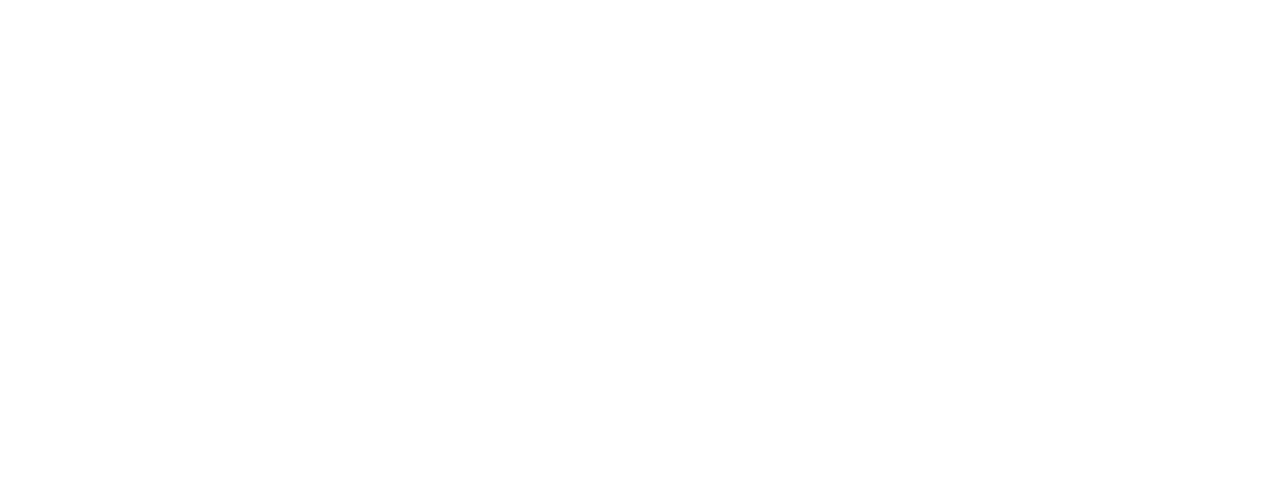
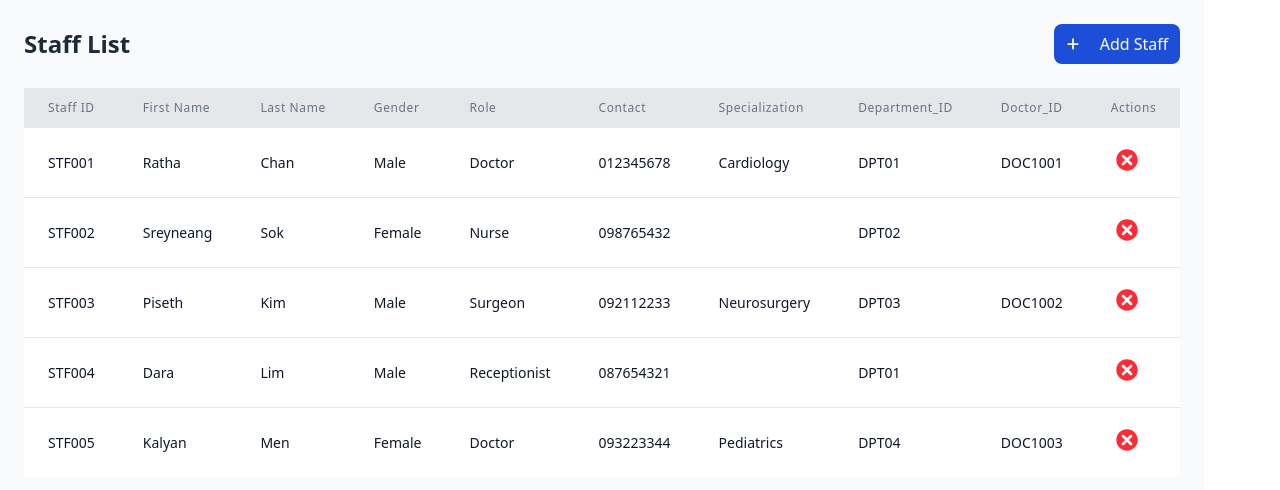
Before and after one commit to PunleuTY/Hospital-Management-System-Project, a React (Vite) app in the folder frontend/: page /staff in a window 1280 px wide. Before the commit this address had no page. Shown: the top 490 px of the page. Built offline with nearby package versions, Linux system fonts and the light colour scheme.

Commit message:
Staff Done

```diff
--- a/frontend/src/App.jsx
+++ b/frontend/src/App.jsx
@@ -9,6 +9,7 @@
 import Appointment from "./components/Appointment.jsx";
 import Billing from "./components/Billing.jsx";
 import Dashboard from "./components/Dashboard.jsx";
+import Staff from "./components/Staff.jsx";
 // import Staff from "./components/Staff.jsx";
 import Login from "./components/Login.jsx";
 
@@ -34,7 +35,8 @@
         <Route path="/" element={<Login />} />
         <Route path="/dashboard/*" element={<DashboardWithLayout />} />
         <Route path="/appointment" element={<Appointment />} />
-        <Route path="/billing" element={<Billing />} />
+        <Route path="/billing" element={<Billing />} />\
+        <Route path="/staff" element={<Staff />} />
       </Routes>
     </Router>
   );
@@ -51,10 +53,11 @@
         <Routes>
           <Route path="/" element={<Dashboard />} />
           <Route path="/appointments" element={<Appointment />} />
-          {/* <Route path="/staff" element={<Staff />} /> */}
+          <Route path="/staff" element={<Staff />} />
           {/* Add more routes as needed */}
         </Routes>
       </div>
     </>
+
   );
 }
--- a/frontend/src/components/Billing.jsx
+++ b/frontend/src/components/Billing.jsx
@@ -83,7 +83,7 @@
 
 
     const handleStatusChange = (billId, newStatus) => {
-    setBills((prev) => prev.map((bill) => (bill.id === billId ? { ...bill, status: newStatus } : bill)))
+        setBills((prev) => prev.map((bill) => (bill.id === billId ? { ...bill, status: newStatus } : bill)))
     }
 
     const handleDeleteBill = (billId) => {
@@ -166,6 +166,7 @@
                                             <Dropdown
                                                 options={["pending","paid","unpaid"]}
                                                 defaultLabel='Select Status'
+                                                value={bill.status}
                                                 onSelect={(value) => handleStatusChange(bill.id, value)}
 
                                             />
--- a/frontend/src/components/Common/Table.jsx
+++ b/frontend/src/components/Common/Table.jsx
@@ -15,7 +15,7 @@
 }
 
 const TableRow = ({ children, className = "" }) => {
-  return <tr className={`hover:bg-gray-50 ${className}`}>{children}</tr>
+  return <tr className={`hover:bg-gray-100 ${className}`}>{children}</tr>
 }
 
 const TableHead = ({ children, className = "" }) => {
--- a/frontend/src/components/Form/addStaff.jsx
+++ b/frontend/src/components/Form/addStaff.jsx
@@ -5,13 +5,13 @@
 import Label from '../Common/Label';
 import Input from '../Common/Input';
 import { Card, CardHeader, CardContent } from '../Common/Card';
-
+import {motion} from 'framer-motion'
 //Icons
 import { MdOutlineGroups } from "react-icons/md";
 import { GiNetworkBars } from "react-icons/gi";
 import { FaRegUser } from "react-icons/fa";
 
-export default function AddStaff() {
+export default function AddStaff({ onClose, onAddStaff }) {
     const [formData, setFormData] = useState({
         first_name: "",
         last_name: "",
@@ -19,13 +19,25 @@
         role: "",
         contact: "",
         specialization: "",
-        departmentID: "",
-        doctorID: "",
+        department_id: "",
+        doctor_id: "",
     });
 
-    const handlesubmit = () => {
+    const handlesubmit = (e) => {
         e.preventDefault();
-        alert("Staff add sucessfully")
+        const newStaff = {
+            staff_id: `STE${Math.floor(Math.random() * 1000)}`,
+            first_name: formData.first_name,
+            last_name: formData.last_name,
+            gender: formData.gender,
+            role: formData.role,
+            contact: formData.contact,
+            specialization: formData.specialization,
+            department_id: formData.department_id,
+            doctor_id: formData.doctor_id,
+        };
+        if(onAddStaff) onAddStaff(newStaff);
+        if(onClose) onClose();
     };
 
     const handleInputChange = (field, value) => {
@@ -49,6 +61,8 @@
                     <CardContent>
                         <form onSubmit={handlesubmit} className="space-y-6">
                             {/*Staff Information*/}
+                            <motion.div initial={{ opacity: 0, y: 20 }} animate={{ opacity: 1, y: 0 }} transition={{ delay: 0.1, duration: 0.3 }}>
+                                <div className="space-y-4">
                                     <div>
                                         <div className='flex items-center gap-2'>
                                             <FaRegUser className='text-l text-blue-500' />
@@ -81,16 +95,16 @@
                                                 <Dropdown
                                                     options={["Male","Female"]}
                                                     defaultLabel="Select your Gender"
-                                            value={formData.first_name}
-                                            onSelect={(value) => handleInputChange("Gender", value)}  />
+                                                    value={formData.gender}
+                                                    onSelect={(value) => handleInputChange("gender", value)}  />
                                             </div>
 
                                             <div>
                                                 <Label required>Contact Number</Label>
                                                 <Input
                                                     type="number"
-                                            placeholder="Enter your phone number(e.g. 069 924 540)"
-                                            value={formData.last_name}
+                                                    placeholder="Phone number(e.g.069 924 540)"
+                                                    value={formData.contact}
                                                     onChange={(e) => handleInputChange("contact", e.target.value)}  />
                                             </div>
                                         </div>
@@ -128,8 +142,8 @@
                                                 <Dropdown
                                                     options={[1,2,3,4,5]}
                                                     defaultLabel="Select DepartmentID"
-                                            value={formData.departmentID}
-                                            onSelect={(value) => handleInputChange("departmentID", value)}  />
+                                                    value={formData.department_id}
+                                                    onSelect={(value) => handleInputChange("department_id", value)}  />
                                             </div>
 
                                             <div>
@@ -137,20 +151,22 @@
                                                 <Dropdown
                                                     options={[1,2,3,4,5]}
                                                     defaultLabel="Select DoctorID"
-                                            value={formData.departmentID}
-                                            onSelect={(value) => handleInputChange("doctorID", value)}  />
+                                                    value={formData.doctor_id}
+                                                    onSelect={(value) => handleInputChange("doctor_id", value)}  />
                                             </div>
                                         </div>
                                     </div>
 
                                     {/*Submit Button*/}
-                            <div className="mt-6">
+                                    <motion.div className="mt-6">
                                         <Button
                                             content={"Create Patient Record"}
-                                    onClick={handlesubmit}
+                                            type="submit"
                                             className="w-full"
                                         />
+                                    </motion.div>
                                 </div>
+                            </motion.div>
                         </form>
                     </CardContent>
                 </Card>
--- a/frontend/src/components/Staff.jsx
+++ b/frontend/src/components/Staff.jsx
@@ -1,3 +1,147 @@
+import { React } from 'react';
+import Button from './Common/Button';
+import { useState } from 'react';
+import Input from './Common/Input';
+import PageBlurWrapper from './Common/Blur-wrapper.jsx'
+import ModalWrapper from './Common/Modal-wrapper.jsx';
+import StatisticCard from './Common/statisticCard.jsx';
+import Dropdown from './Common/Dropdown.jsx';
+import { Table, TableHeader, TableBody, TableRow, TableHead, TableCell } from './Common/Table.jsx';
+import AddStaff from './Form/addStaff.jsx';
+
+//Icons
+import { TiDelete } from "react-icons/ti";
+
 export default function Staff() {
-  return <div></div>;
-}
+  const [staff, setStaff] = useState([
+    {
+      "staff_id": "STF001",
+      "last_name": "Chan",
+      "first_name": "Ratha",
+      "gender": "Male",
+      "role": "Doctor",
+      "contact": "012345678",
+      "specialization": "Cardiology",
+      "department_id": "DPT01",
+      "doctor_id": "DOC1001"
+    },
+    {
+      "staff_id": "STF002",
+      "last_name": "Sok",
+      "first_name": "Sreyneang",
+      "gender": "Female",
+      "role": "Nurse",
+      "contact": "098765432",
+      "specialization": null,
+      "department_id": "DPT02",
+      "doctor_id": null
+    },
+    {
+      "staff_id": "STF003",
+      "last_name": "Kim",
+      "first_name": "Piseth",
+      "gender": "Male",
+      "role": "Surgeon",
+      "contact": "092112233",
+      "specialization": "Neurosurgery",
+      "department_id": "DPT03",
+      "doctor_id": "DOC1002"
+    },
+    {
+      "staff_id": "STF004",
+      "last_name": "Lim",
+      "first_name": "Dara",
+      "gender": "Male",
+      "role": "Receptionist",
+      "contact": "087654321",
+      "specialization": null,
+      "department_id": "DPT01",
+      "doctor_id": null
+    },
+    {
+      "staff_id": "STF005",
+      "last_name": "Men",
+      "first_name": "Kalyan",
+      "gender": "Female",
+      "role": "Doctor",
+      "contact": "093223344",
+      "specialization": "Pediatrics",
+      "department_id": "DPT04",
+      "doctor_id": "DOC1003"
+    }
+  ]);
+
+  const [isModalOpen, setIsModalOpen] = useState(false);
+  const isOpenModal = () => {setIsModalOpen(true);}
+  const closeModal = () => {setIsModalOpen(false);}
+
+  const deleteStaff = (id) => {
+    setStaff((prev) => prev.filter((s) => s.staff_id !== id))
+  }
+
+  const handleAddStaff = (newStaff) => {
+    setStaff((prev) => [...prev, newStaff]);
+  };
+
+  return (
+    <div className='min-h-screen bg-gray-50 p-6'>
+      <PageBlurWrapper isBlurred={isModalOpen}>
+        <div className='max-w-7xl mx-auto'>
+          <div className='flex items-center justify-between mb-6'>
+            <h1 className='text-2xl font-bold text-gray-800'>Staff List</h1>
+            <Button content="Add Staff" onClick={isOpenModal} />
+          </div>
+        </div>
+
+        <Table>
+          <TableHeader>
+            <TableRow>
+              <TableHead className='bg-gray-200 sticky z-5'>Staff ID</TableHead>
+              <TableHead className='bg-gray-200 sticky z-5'>First Name</TableHead>
+              <TableHead className='bg-gray-200 sticky z-5'>Last Name</TableHead>
+              <TableHead className='bg-gray-200 sticky z-5'>Gender</TableHead>
+              <TableHead className='bg-gray-200 sticky z-5'>Role</TableHead>
+              <TableHead className='bg-gray-200 sticky z-5'>Contact</TableHead>
+              <TableHead className='bg-gray-200 sticky z-5'>Specialization</TableHead>
+              <TableHead className='bg-gray-200 sticky z-5'>Department_ID</TableHead>
+              <TableHead className='bg-gray-200 sticky z-5'>Doctor_ID</TableHead>
+              <TableHead className='bg-gray-200 sticky z-5'>Actions</TableHead>
+            </TableRow>
+          </TableHeader>
+          <TableBody>
+            {staff.map((s) => (
+              <TableRow key={s.staff_id}>
+                <TableCell>{s.staff_id}</TableCell>
+                <TableCell>{s.first_name}</TableCell>
+                <TableCell>{s.last_name}</TableCell>
+                <TableCell>{s.gender}</TableCell>
+                <TableCell>{s.role}</TableCell>
+                <TableCell>{s.contact}</TableCell>
+                <TableCell>{s.specialization}</TableCell>
+                <TableCell>{s.department_id}</TableCell>
+                <TableCell>{s.doctor_id}</TableCell>
+                <TableCell>
+                  <button className='text-red-500 hover:text-red-700' onClick={() => deleteStaff(s.staff_id)}>
+                    <TiDelete className='w-8 h-8' />
+                  </button>
+                </TableCell>
+              </TableRow>
+            ))}
+          </TableBody>
+        </Table>
+      </PageBlurWrapper>
+
+      <ModalWrapper
+        isOpen={isModalOpen}
+        onClose={closeModal}
+        size='md'
+        showCloseButton={true}
+        closeOnBackdropClick={true}
+        closeOnEscape={true}
+      >
+        <AddStaff onClose={closeModal} onAddStaff={handleAddStaff} />
+      </ModalWrapper>
+    </div>
+
+  );
+};
```
Also changed, not shown: frontend/src/App.css (line endings or trailing spaces), frontend/src/index.css (line endings or trailing spaces). Lines whose indentation alone changed are shown as unchanged.
